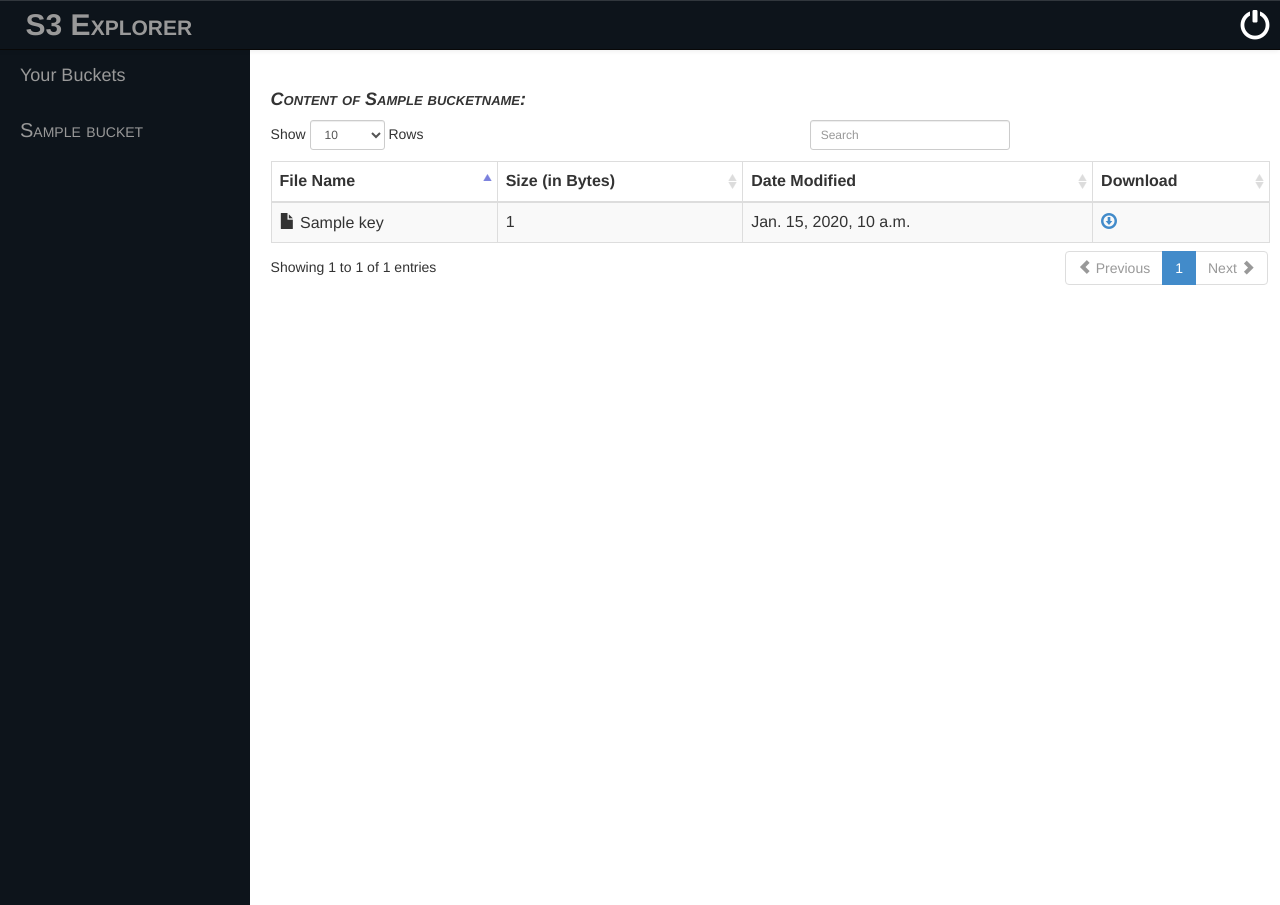
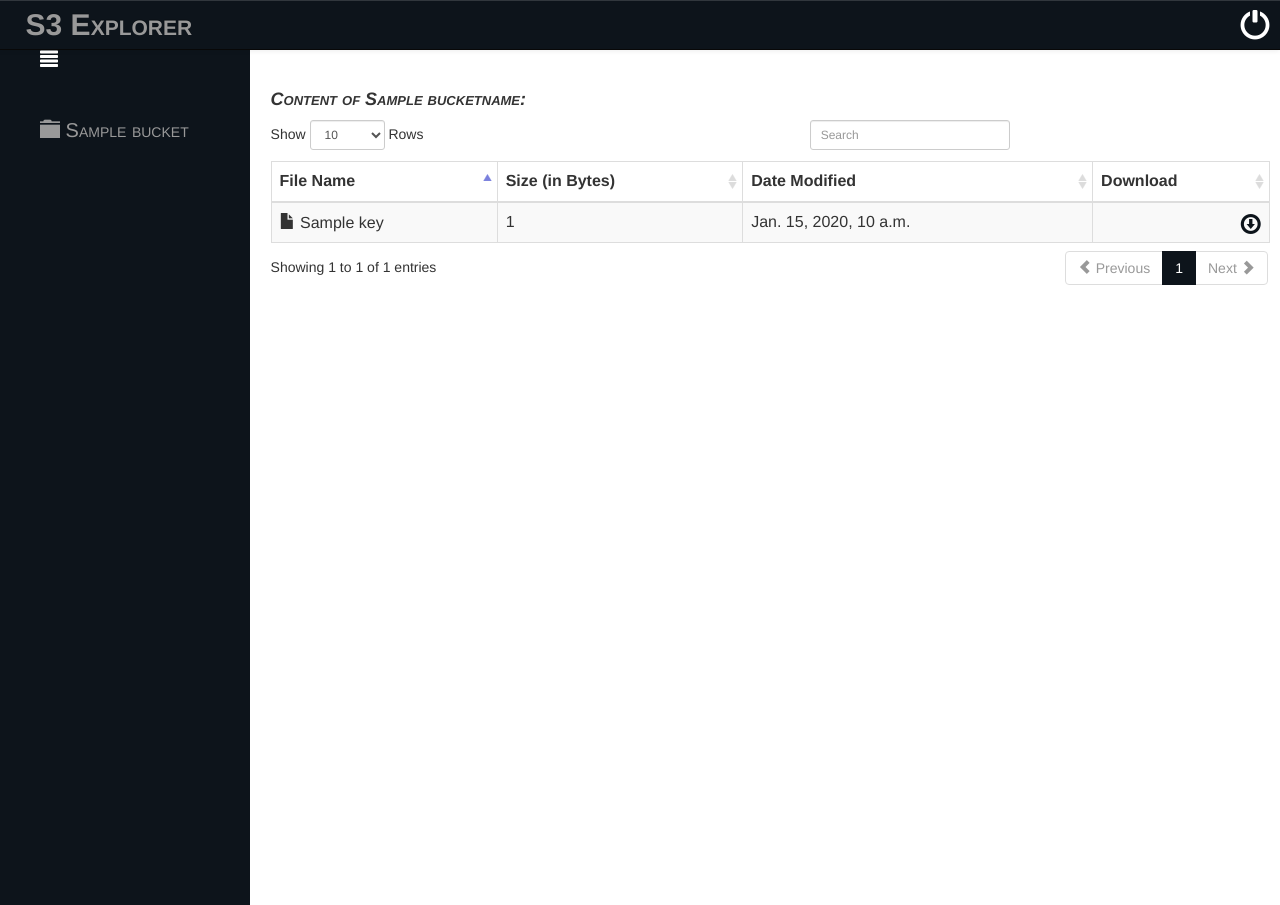
Before and after one commit to Aditya-upadhyay/s3-explorer, a Django app: template s3/templates/s3/buckets.html in a window 1280 px wide. Run offline with Django 3.2, Linux system fonts and the light colour scheme; the template is opened without the code that fills it: most values are stand-ins (such as "Sample title", 1, 10 or a date in 2020); some libraries are stand-ins or nearby versions.

Commit message:
sidebar css changes.

```diff
--- a/s3/static/css/bucket.css
+++ b/s3/static/css/bucket.css
@@ -18,12 +18,16 @@
 
 #page-content-wrapper {
   width: 100%;
+  height: 100%;
+  box-shadow: 3px 0px 16px;
+  overflow: auto;
+  transition: all 0.4s ease 0s;
 }
 
 .sidebar-nav {
   position: absolute;
   top: 0;
-  width: 250px;
+  width: inherit;
   list-style: none;
   margin: 0;
   padding: 0;
@@ -211,6 +215,11 @@ table {
     font-variant: small-caps;
     /*font-style: italic;*/
     font-size: 20px;
+    width: 250px;
+    white-space: nowrap;
+    overflow: hidden;
+    text-overflow: ellipsis;
+
 }
 .btn-primary{
     border-radius: 0px;
@@ -232,3 +241,30 @@ table {
     color:  #FD774D;;
     padding: 2px 2px 2px 0px;
 }
+.toggle-sidebar{
+    position: absolute;
+    top: 3%;
+    color: white;
+}
+.toggle-sidebar:hover{
+    color: grey;
+}
+.partially-hidden {
+    width: 100px !important;
+}
+.expanded-page-content{
+    position: fixed;
+    padding-left: 100px;
+    right: 0px;
+}
+.pagination>.active>a, .pagination>.active>span, .pagination>.active>a:hover, .pagination>.active>span:hover, .pagination>.active>a:focus, .pagination>.active>span:focus {
+    background-color: #0D141B;
+    border-color: #0D141B;
+}
+a{
+    color: #0D141B;
+}
+.glyphicon-download{
+    font-size: 20px;
+    float: right;
+}
--- /dev/null
+++ b/s3/static/js/sidebar.js
@@ -0,0 +1,14 @@
+$(document).ready(function() {
+   $(".toggle-sidebar").click(function() {
+       if ( $("#sidebar-wrapper").hasClass("partially-hidden")){
+           $("#sidebar-wrapper").removeClass("partially-hidden")
+           $(".sidebar-nav").removeClass("partially-hidden")
+           $("#page-content-wrapper").removeClass("expanded-page-content")
+       }
+       else{
+         $("#sidebar-wrapper").addClass("partially-hidden")
+         $(".sidebar-nav").addClass("partially-hidden")
+         $("#page-content-wrapper").addClass("expanded-page-content")
+       }
+   })
+})
--- a/s3/templates/s3/base.html
+++ b/s3/templates/s3/base.html
@@ -6,7 +6,8 @@
      <script src="{{STATIC_URL}}js/jquery.min.js" ></script>
      <script src="{{STATIC_URL}}js/bootstrap.min.js" ></script>
      <script src="{{STATIC_URL}}js/jquery.dataTables.min.js"  ></script>
-     <script src="{{STATIC_URL}}js/datatables.js"  ></script>
+     <script src="{{STATIC_URL}}js/datatables.js" ></script>
+     <script src="{{STATIC_URL}}js/sidebar.js"  ></script>
 
 </head>
 
@@ -14,7 +15,7 @@
     <nav class="navbar navbar-fixed-top navbar-inverse" role="navigation">
       <div class="container">
         <div class="navbar-header">
-          <a class="navbar-brand" href="/home">S3 Explorer</a>
+          <a class="navbar-brand" href="/">S3 Explorer</a>
         </div>
       </div>
       {% if bucket_list %}
--- a/s3/templates/s3/buckets.html
+++ b/s3/templates/s3/buckets.html
@@ -5,9 +5,9 @@
       <!-- Sidebar -->
       <div id="sidebar-wrapper">
         <ul class="sidebar-nav">
-            <li class=" sidebar-brand"><a href="#">Your Buckets</a></li>
+            <li class=" sidebar-brand"><a href="#"><span class="toggle-sidebar glyphicon glyphicon-align-justify"><div class="toggle-sidebar-div"></div></span></a></li>
             {% for bucket in bucket_list %}
-                <li ><a class="bucketname list_{{ bucket }}"  href="/bucket/{{ bucket }}">{{ bucket }}</a></li>
+                <li ><a class=" bucketname list_{{ bucket }}"  href="/bucket/{{ bucket }}"><span class="glyphicon glyphicon-folder-close"></span> {{ bucket }}</a></li>
             {% endfor %}
          </ul>
       </div>
```
